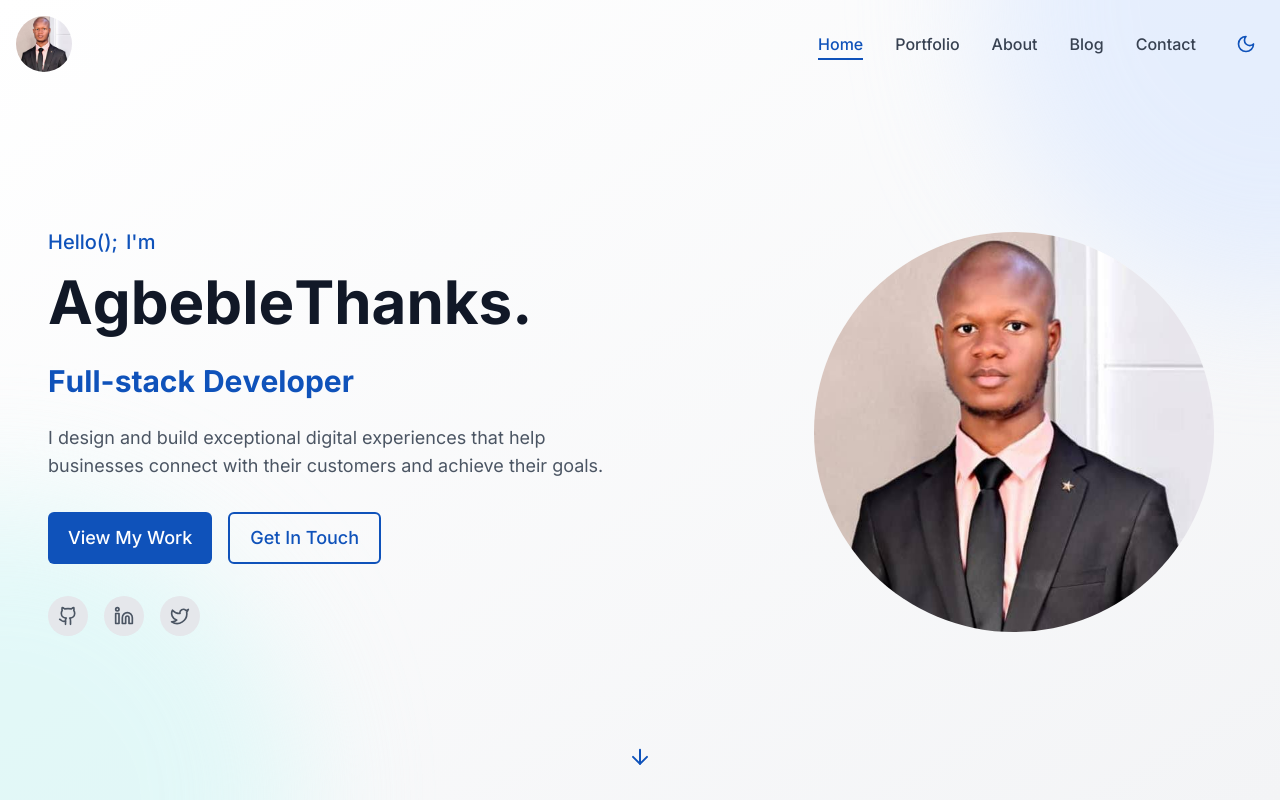
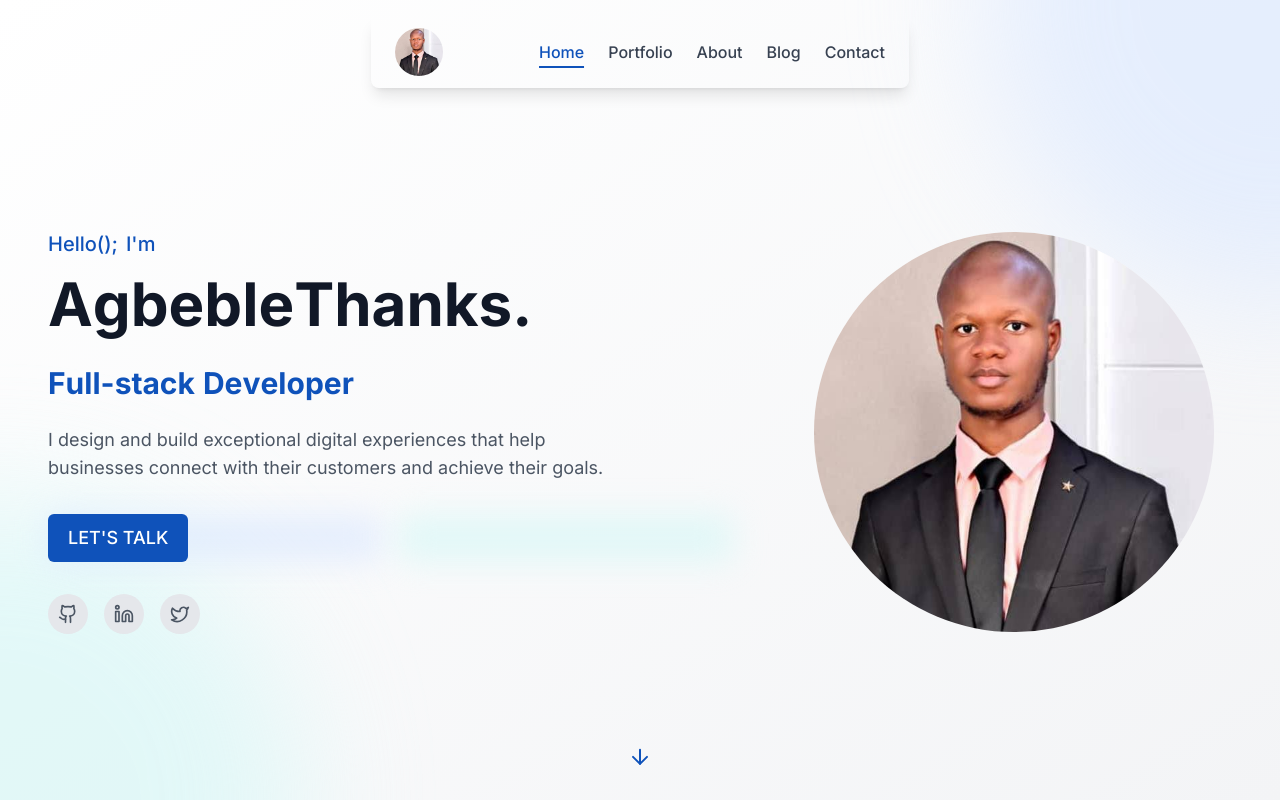
Before and after one commit to thanks299/portfolio1, a React (Vite) app: page / in a window 1280 px wide. Shown: the top 800 px of the page. Built offline with nearby package versions, Linux system fonts and the light colour scheme.

Commit message:
updated hero section and nav bar

```diff
--- a/src/components/home/HeroSection.tsx
+++ b/src/components/home/HeroSection.tsx
@@ -2,6 +2,7 @@ import React, { useEffect, useRef } from 'react';
 import { motion } from 'framer-motion';
 import { ArrowDown, Github, Linkedin, Twitter } from 'lucide-react';
 import Button from '../ui/Button';
+import { useTheme } from '../../context/ThemeContext';
 
 const HeroSection: React.FC = () => {
   const scrollRef = useRef<HTMLDivElement>(null);
@@ -87,20 +88,21 @@ const HeroSection: React.FC = () => {
                 I design and build exceptional digital experiences that help businesses connect with their customers and achieve their goals.
               </motion.p>
 
-              <motion.div
+                <motion.div
                 custom={3}
                 initial="hidden"
                 animate="visible"
                 variants={textVariants}
-                className="flex flex-wrap gap-4 mb-8"
-              >
-                <Button to="/portfolio" size="lg">
-                  View My Work
+                className="relative flex flex-wrap gap-4 mb-8"
+                >
+                <div className="absolute inset-0 flex">
+                  <div className="w-full h-full bg-primary-100 dark:bg-primary-900/20 blur-lg opacity-60 rounded-lg"></div>
+                  <div className="w-full h-full bg-secondary-100 dark:bg-secondary-900/20 blur-lg opacity-60 rounded-lg ml-4"></div>
+                </div>
+                <Button to="/portfolio" size="lg" className="relative z-10">
+                  LET'S TALK
                 </Button>
-                <Button to="/contact" variant="outline" size="lg">
-                  Get In Touch
-                </Button>
-              </motion.div>
+                </motion.div>
 
               <motion.div
                 custom={4}
--- a/src/components/layout/Navbar.tsx
+++ b/src/components/layout/Navbar.tsx
@@ -8,7 +8,6 @@ const Navbar: React.FC = () => {
   const [isScrolled, setIsScrolled] = useState(false);
   const [isMenuOpen, setIsMenuOpen] = useState(false);
   const location = useLocation();
-  const { theme, toggleTheme } = useTheme();
 
   const navLinks = [
     { path: '/', label: 'Home' },
@@ -51,32 +50,32 @@ const Navbar: React.FC = () => {
 
   return (
     <header
-      className={`fixed top-0 left-0 right-0 z-50 transition-all duration-300 ${
-        isScrolled ? 'bg-white/90 dark:bg-dark-800/90 backdrop-blur-md shadow-md' : 'bg-transparent'
+      className={`fixed top-4 left-1/2 transform -translate-x-1/2 z-50 rounded-lg shadow-lg transition-all duration-300 ${
+      isScrolled ? 'bg-white/90 backdrop-blur-md' : 'bg-transparent'
       }`}
     >
-      <div className="container mx-auto px-4 py-4 flex justify-between items-center">
+      <div className="container mx-auto px-6 py-3 flex justify-between items-center rounded-lg">
       <Link
       to="/"
-          className="relative group flex items-center"
+      className="relative group flex items-center mr-24" // Increased margin-right for more space
       aria-label="Home"
       >
       <img
       src="/thanks1.jpg"
       alt="Portfolio Logo"
-            className="h-9 w-9 rounded-full object-cover md:h-14 md:w-14"
+      className="h-8 w-8 rounded-full object-cover md:h-12 md:w-12" // Reduced size for both mobile and desktop
       />
       <span className="absolute -bottom-1 left-0 w-0 h-[2px] bg-primary-600 transition-all duration-300 group-hover:w-full"></span>
       </Link>
 
       {/* Desktop Navigation */}
-        <nav className="hidden md:flex items-center space-x-8">
+      <nav className="hidden md:flex items-center space-x-6">
       {navLinks.map((link) => (
       <Link
       key={link.path}
       to={link.path}
       className={`text-base font-medium relative group ${
-                location.pathname === link.path ? 'text-primary-600' : 'text-gray-700 dark:text-gray-300'
+      location.pathname === link.path ? 'text-primary-600' : 'text-gray-700'
       }`}
       >
       {link.label}
@@ -87,35 +86,13 @@ const Navbar: React.FC = () => {
       ></span>
       </Link>
       ))}
-          <button
-            onClick={toggleTheme}
-            className="p-2 rounded-full hover:bg-gray-100 dark:hover:bg-dark-700 transition-colors duration-300"
-            aria-label={theme === 'dark' ? 'Switch to light mode' : 'Switch to dark mode'}
-          >
-            {theme === 'dark' ? (
-              <Sun className="w-5 h-5 text-yellow-400" />
-            ) : (
-              <Moon className="w-5 h-5 text-primary-600" />
-            )}
-          </button>
       </nav>
 
       {/* Mobile Menu Button */}
       <div className="flex items-center md:hidden">
       <button
-            onClick={toggleTheme}
-            className="p-2 mr-2 rounded-full hover:bg-gray-100 dark:hover:bg-dark-700 transition-colors duration-300"
-            aria-label={theme === 'dark' ? 'Switch to light mode' : 'Switch to dark mode'}
-          >
-            {theme === 'dark' ? (
-              <Sun className="w-5 h-5 text-yellow-400" />
-            ) : (
-              <Moon className="w-5 h-5 text-primary-600" />
-            )}
-          </button>
-          <button
       onClick={() => setIsMenuOpen(!isMenuOpen)}
-            className="p-2 rounded-md hover:bg-gray-100 dark:hover:bg-dark-700 transition-colors duration-300"
+      className="p-2 rounded-md hover:bg-gray-100 transition-colors duration-300"
       aria-label={isMenuOpen ? 'Close menu' : 'Open menu'}
       >
       {isMenuOpen ? (
@@ -135,7 +112,7 @@ const Navbar: React.FC = () => {
       animate={{ opacity: 1, y: 0 }}
       exit={{ opacity: 0, y: -20 }}
       transition={{ duration: 0.3 }}
-            className="fixed inset-0 top-[72px] bg-white dark:bg-dark-800 z-40 md:hidden"
+      className="absolute top-full left-0 right-0 bg-white rounded-lg shadow-lg z-40 md:hidden"
       >
       <div className="container mx-auto px-4 py-6 flex flex-col items-center">
       {navLinks.map((link, index) => (
@@ -145,12 +122,12 @@ const Navbar: React.FC = () => {
       initial="hidden"
       animate="visible"
       transition={{ delay: index * 0.1 }}
-                  className="w-full py-4 border-b border-gray-100 dark:border-dark-700"
+      className="w-full py-4 border-b border-gray-100"
       >
       <Link
       to={link.path}
       className={`text-xl font-medium block text-center ${
-                      location.pathname === link.path ? 'text-primary-600' : 'text-gray-700 dark:text-gray-300'
+      location.pathname === link.path ? 'text-primary-600' : 'text-gray-700'
       }`}
       >
       {link.label}
```
Lines whose indentation alone changed are shown as unchanged.
